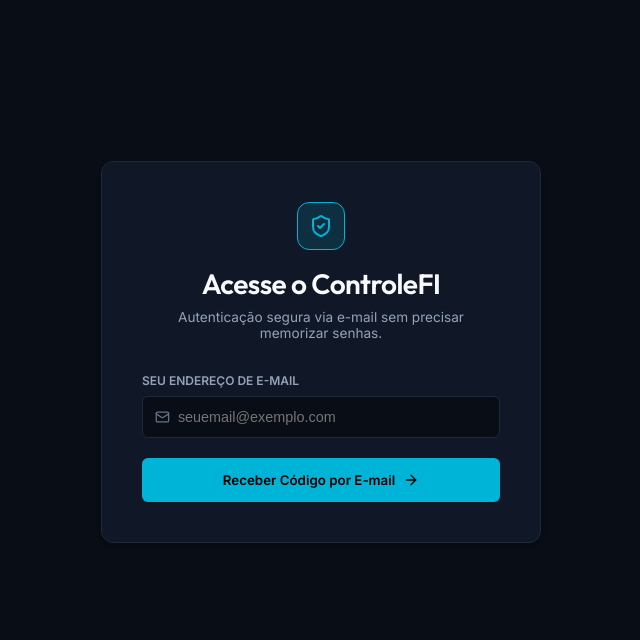
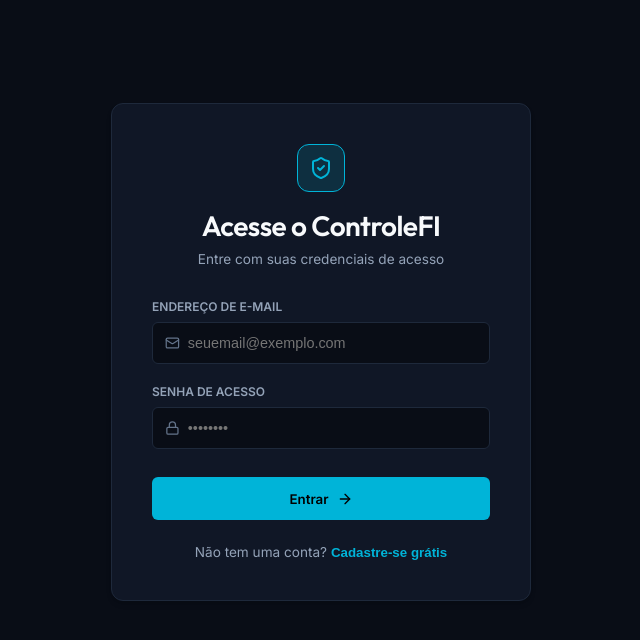
Before and after one commit to FelipeCPereiraPM/controle_financeiro, a Next.js app: page /login in a window 1280 px wide. Shown: the top 640 px of the page, without its empty margins (319-959 px from the left). Built offline with nearby package versions, Linux system fonts and the light colour scheme; no server answers.

Commit message:
auth: switch auth flow to standard email/password credentials

```diff
--- a/src/app/login/page.tsx
+++ b/src/app/login/page.tsx
@@ -3,87 +3,78 @@
 import React, { useState } from 'react';
 import { useRouter } from 'next/navigation';
 import { supabase } from '@/lib/supabase';
-import { Mail, KeyRound, ArrowRight, ShieldCheck, CheckCircle } from 'lucide-react';
+import { Mail, Lock, ShieldCheck, ArrowRight, UserPlus, LogIn } from 'lucide-react';
 
 export default function Login() {
   const router = useRouter();
+
+  // Estados do Form
   const [email, setEmail] = useState('');
-  const [token, setToken] = useState('');
-  const [passo, setPasso] = useState<1 | 2 | 3>(1);
-  // Passo 1: Digitar Email
-  // Passo 2: Aguardar confirmação de e-mail de primeiro acesso
-  // Passo 3: Digitar código OTP de 6 dígitos (para login recorrente)
+  const [password, setPassword] = useState('');
+
+  // Modo da tela: 'login' (Entrar) ou 'signup' (Criar Conta)
+  const [modo, setModo] = useState<'login' | 'signup'>('login');
 
   const [loading, setLoading] = useState(false);
   const [msg, setMsg] = useState('');
   const [errorMsg, setErrorMsg] = useState('');
 
-  // 1. Solicitar o Acesso / Envio de OTP
-  const handleAcesso = async (e: React.FormEvent) => {
+  const handleAutenticacao = async (e: React.FormEvent) => {
     e.preventDefault();
-    if (!email) return;
+    if (!email || !password) return;
 
     setLoading(true);
     setMsg('');
     setErrorMsg('');
 
     try {
-      // Tentar enviar o código OTP
-      const { data, error } = await supabase.auth.signInWithOtp({
+      if (modo === 'signup') {
+        // Criar Novo Usuário
+        const { data, error } = await supabase.auth.signUp({
           email: email.trim(),
+          password: password,
           options: {
-          shouldCreateUser: true, // Cria se não existir
+            // Nota: Se a confirmação de e-mail estiver ativa no Supabase,
+            // o usuário será cadastrado mas precisará clicar no e-mail de ativação uma única vez.
+            // Para melhor experiência se a confirmação estiver ligada:
+            emailRedirectTo: window.location.origin
           }
         });
 
-      if (error) {
-        // Tratar erro do Supabase quando o e-mail ainda não foi confirmado/cadastrado no fluxo tradicional
-        if (error.message.includes('Email signup is disabled') || error.message.includes('confirm')) {
-          setErrorMsg('Sua conta precisa de ativação. Enviamos um link de verificação para o seu e-mail.');
-          return;
+        if (error) throw error;
+
+        if (data.user) {
+          // Checar se o usuário foi criado e requer confirmação
+          const { session } = data;
+          if (!session) {
+            setMsg('Cadastro realizado! Enviamos um link de ativação para o seu e-mail. Por favor, clique no link para validar sua conta antes de fazer o primeiro login.');
+          } else {
+            setMsg('Conta criada com sucesso! Redirecionando...');
+            router.push('/');
           }
-        throw error;
         }
-
-      // Supabase OTP envia um código que requer confirmação
-      setMsg('Enviamos um e-mail de acesso. Se for seu primeiro login, verifique o e-mail para ativar sua conta antes de continuar.');
-      setPasso(3); // Ir para digitação do código de 6 dígitos
-
-    } catch (err: any) {
-      if (err.message.includes('rate limit')) {
-        setErrorMsg('Muitas solicitações seguidas. Aguarde alguns minutos e tente novamente.');
       } else {
-        setErrorMsg(err.message || 'Erro ao processar o login.');
-      }
-    } finally {
-      setLoading(false);
-    }
-  };
-
-  // 2. Verificar o Código OTP de 6 dígitos
-  const handleValidarCodigo = async (e: React.FormEvent) => {
-    e.preventDefault();
-    if (!token) return;
-
-    setLoading(true);
-    setMsg('');
-    setErrorMsg('');
-
-    try {
-      const { data, error } = await supabase.auth.verifyOtp({
+        // Realizar Login Tradicional
+        const { data, error } = await supabase.auth.signInWithPassword({
           email: email.trim(),
-        token: token.trim(),
-        type: 'email'
+          password: password
         });
 
         if (error) throw error;
 
         if (data.session) {
-        setMsg('Acesso autorizado! Redirecionando para o seu dashboard...');
+          setMsg('Login efetuado com sucesso! Entrando...');
           router.push('/');
         }
+      }
     } catch (err: any) {
-      setErrorMsg(err.message || 'Código inválido, expirado ou e-mail ainda não confirmado.');
+      if (err.message.includes('confirm')) {
+        setErrorMsg('Por favor, ative sua conta clicando no link enviado para o seu e-mail.');
+      } else if (err.message.includes('Invalid login credentials')) {
+        setErrorMsg('E-mail ou senha incorretos.');
+      } else {
+        setErrorMsg(err.message || 'Erro ao realizar autenticação.');
+      }
     } finally {
       setLoading(false);
     }
@@ -97,7 +88,7 @@
       minHeight: '80vh',
       width: '100%'
     }}>
-      <div className="card" style={{ width: '100%', maxWidth: '440px', padding: '2.5rem' }}>
+      <div className="card" style={{ width: '100%', maxWidth: '420px', padding: '2.5rem' }}>
 
         {/* Header */}
         <div style={{ textAlign: 'center', marginBottom: '2rem' }}>
@@ -114,18 +105,24 @@
           }}>
             <ShieldCheck size={24} style={{ color: 'var(--primary)' }} />
           </div>
-          <h1 style={{ fontSize: '1.75rem', marginBottom: '0.5rem' }}>Acesse o ControleFI</h1>
+          <h1 style={{ fontSize: '1.75rem', marginBottom: '0.5rem' }}>
+            {modo === 'login' ? 'Acesse o ControleFI' : 'Criar minha Conta'}
+          </h1>
           <p style={{ color: 'var(--text-secondary)', fontSize: '0.85rem' }}>
-            Autenticação segura via e-mail sem precisar memorizar senhas.
+            {modo === 'login'
+              ? 'Entre com suas credenciais de acesso'
+              : 'Cadastre seu e-mail e senha para começar'
+            }
           </p>
         </div>
 
-        {/* PASSO 1: Inserção de E-mail */}
-        {passo === 1 && (
-          <form onSubmit={handleAcesso} style={{ display: 'flex', flexDirection: 'column', gap: '1.25rem' }}>
+        {/* Formulário único */}
+        <form onSubmit={handleAutenticacao} style={{ display: 'flex', flexDirection: 'column', gap: '1.25rem' }}>
+
+          {/* E-mail */}
           <div>
             <label style={{ display: 'block', fontSize: '0.75rem', color: 'var(--text-secondary)', marginBottom: '0.5rem', fontWeight: 600 }}>
-                SEU ENDEREÇO DE E-MAIL
+              ENDEREÇO DE E-MAIL
             </label>
             <div style={{
               display: 'flex',
@@ -154,37 +151,10 @@
             </div>
           </div>
 
-            <button type="submit" disabled={loading} className="btn btn-primary" style={{ width: '100%', padding: '0.85rem', gap: '0.5rem' }}>
-              {loading ? 'Processando...' : 'Receber Código por E-mail'}
-              <ArrowRight size={16} />
-            </button>
-          </form>
-        )}
-
-        {/* PASSO 3: Inserir Código OTP de 6 dígitos */}
-        {passo === 3 && (
-          <form onSubmit={handleValidarCodigo} style={{ display: 'flex', flexDirection: 'column', gap: '1.25rem' }}>
-
-            {/* Caixa Informativa sobre ativação de conta */}
-            <div style={{
-              backgroundColor: 'var(--surface-hover)',
-              border: '1px solid var(--border)',
-              borderRadius: 'var(--radius-md)',
-              padding: '1rem',
-              fontSize: '0.8rem',
-              color: 'var(--text-secondary)',
-              lineHeight: '1.4'
-            }}>
-              <div style={{ display: 'flex', alignItems: 'center', gap: '0.5rem', marginBottom: '0.5rem', color: 'var(--primary)', fontWeight: 'bold' }}>
-                <CheckCircle size={14} />
-                Primeiro acesso?
-              </div>
-              Caso seja o seu primeiro acesso ao ControleFI, você receberá um **e-mail de confirmação da sua conta**. É obrigatório abrir o e-mail e clicar no link de ativação antes de digitar o código de login abaixo.
-            </div>
-
+          {/* Senha */}
           <div>
             <label style={{ display: 'block', fontSize: '0.75rem', color: 'var(--text-secondary)', marginBottom: '0.5rem', fontWeight: 600 }}>
-                DIGITE O CÓDIGO DE 6 DÍGITOS
+              SENHA DE ACESSO
             </label>
             <div style={{
               display: 'flex',
@@ -194,56 +164,59 @@
               borderRadius: 'var(--radius-sm)',
               padding: '0.75rem'
             }}>
-                <KeyRound size={16} style={{ color: 'var(--text-muted)', marginRight: '0.5rem' }} />
+              <Lock size={16} style={{ color: 'var(--text-muted)', marginRight: '0.5rem' }} />
               <input
-                  type="text"
-                  value={token}
-                  onChange={(e) => setToken(e.target.value)}
-                  placeholder="000000"
+                type="password"
+                value={password}
+                onChange={(e) => setPassword(e.target.value)}
+                placeholder="••••••••"
                 required
+                minLength={6}
                 style={{
                   backgroundColor: 'transparent',
                   border: 'none',
                   outline: 'none',
                   color: 'var(--text-primary)',
                   width: '100%',
-                    fontSize: '0.9rem',
-                    letterSpacing: '0.25em',
-                    textAlign: 'center',
-                    fontWeight: 'bold'
+                  fontSize: '0.9rem'
                 }}
               />
             </div>
           </div>
 
-            <div style={{ display: 'flex', gap: '0.5rem' }}>
+          {/* Botão de Envio */}
+          <button type="submit" disabled={loading} className="btn btn-primary" style={{ width: '100%', padding: '0.85rem', gap: '0.5rem', marginTop: '0.5rem' }}>
+            {loading ? 'Aguarde...' : (modo === 'login' ? 'Entrar' : 'Cadastrar e Ativar')}
+            <ArrowRight size={16} />
+          </button>
+        </form>
+
+        {/* Alternador de Modo (Login / Signup) */}
+        <div style={{ textAlign: 'center', marginTop: '1.5rem', fontSize: '0.85rem' }}>
+          {modo === 'login' ? (
+            <span style={{ color: 'var(--text-secondary)' }}>
+              Não tem uma conta?{' '}
               <button
                 type="button"
-                onClick={() => setPasso(1)}
-                disabled={loading}
-                style={{
-                  flex: 1,
-                  backgroundColor: 'var(--surface-hover)',
-                  border: '1px solid var(--border)',
-                  color: 'var(--text-primary)',
-                  borderRadius: 'var(--radius-sm)',
-                  cursor: 'pointer',
-                  fontSize: '0.85rem'
-                }}
+                onClick={() => setModo('signup')}
+                style={{ background: 'none', border: 'none', color: 'var(--primary)', fontWeight: 'bold', cursor: 'pointer', padding: 0 }}
               >
-                Voltar
+                Cadastre-se grátis
               </button>
+            </span>
+          ) : (
+            <span style={{ color: 'var(--text-secondary)' }}>
+              Já possui cadastro?{' '}
               <button
-                type="submit"
-                disabled={loading}
-                className="btn btn-primary"
-                style={{ flex: 2, padding: '0.85rem' }}
+                type="button"
+                onClick={() => setModo('login')}
+                style={{ background: 'none', border: 'none', color: 'var(--primary)', fontWeight: 'bold', cursor: 'pointer', padding: 0 }}
               >
-                {loading ? 'Verificando...' : 'Confirmar Código'}
+                Fazer Login
               </button>
+            </span>
+          )}
         </div>
-          </form>
-        )}
 
         {/* Feedbacks de Status */}
         {msg && (
```
Lines whose indentation alone changed are shown as unchanged.
